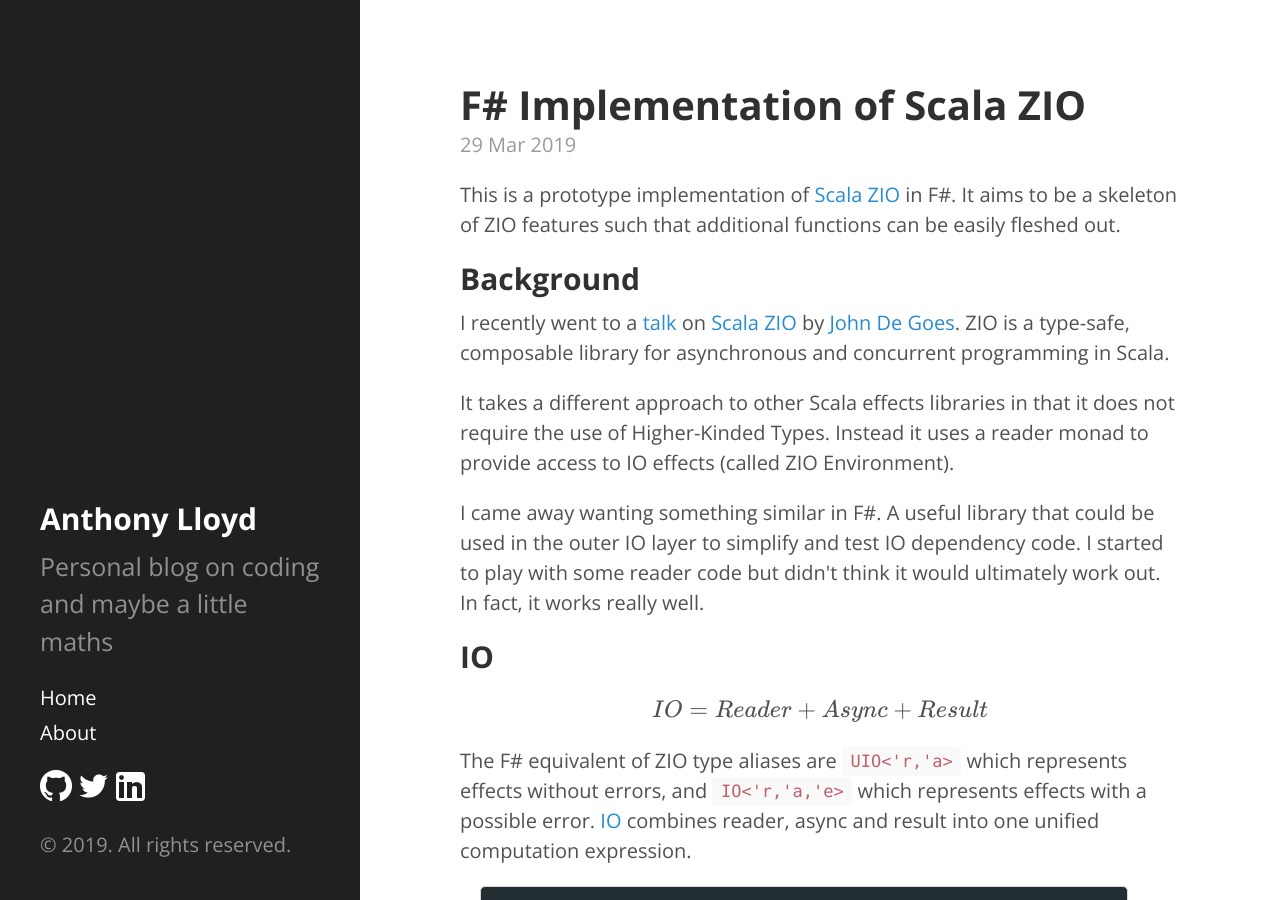
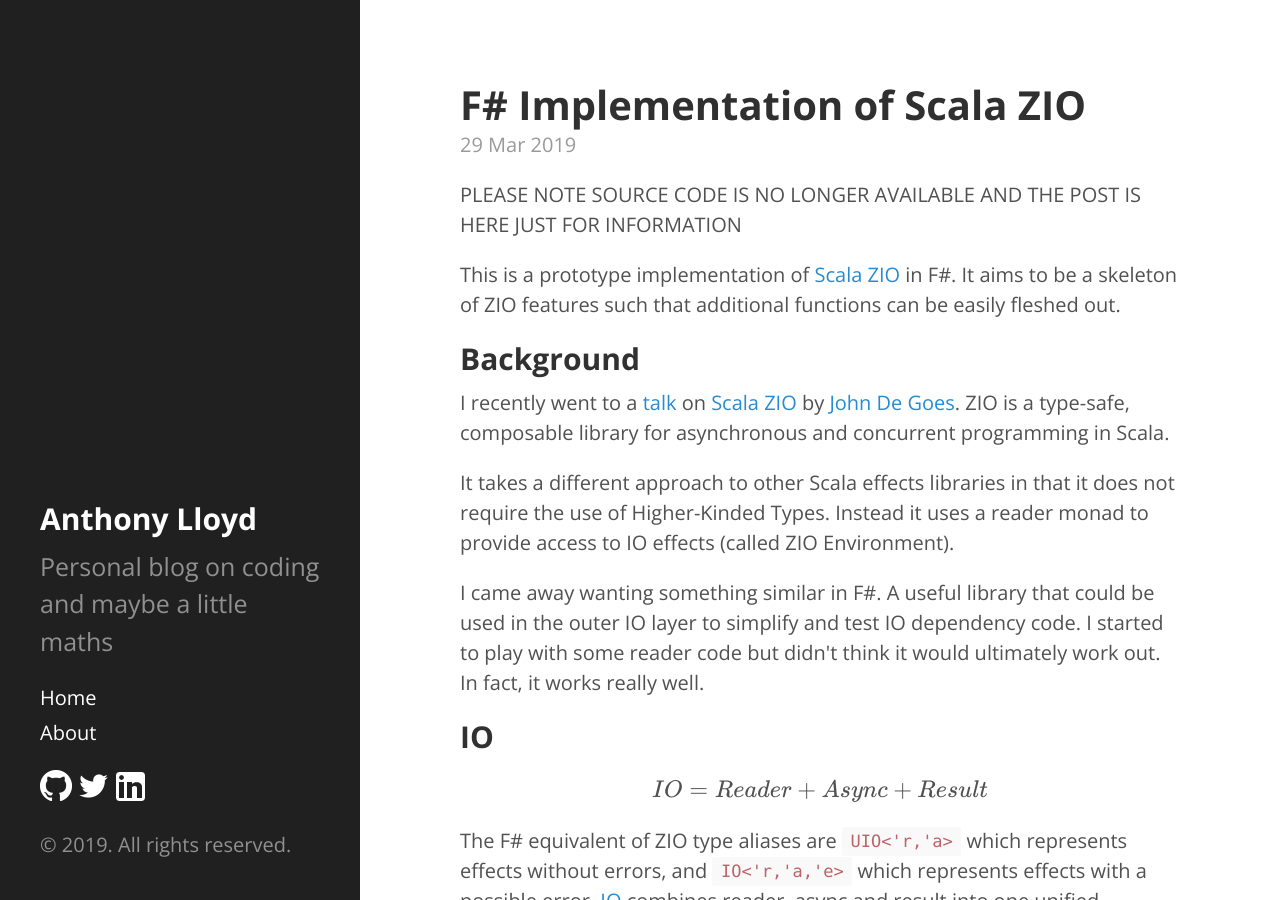
Before and after one commit to AnthonyLloyd/AnthonyLloyd.github.io, a Jekyll site: the page built from _posts/2019-03-29-io.html, in a window 1280 px wide and 900 px high. Built offline with Jekyll 4.4.1, drawn with Linux system fonts in a browser that asks for light colours; some web fonts are replaced; formulas are drawn with MathJax 3; comment, search, counter and statistics services are not loaded.

Commit message:
unhide posts with note

```diff
--- a/_posts/2018-12-14-mapslim.html
+++ b/_posts/2018-12-14-mapslim.html
@@ -4,8 +4,8 @@
 tags: [mapslim,setslim,listslim,dictionaryslim,fsion]
 description: "MapSlim - From DictionarySlim to Fsion"
 keywords: F#, mapslim, setslim, listslim, dictionyslim, fsion
-exclude: true
 ---
+<p>PLEASE NOTE SOURCE CODE IS NO LONGER AVAILABLE AND THE POST IS HERE JUST FOR INFORMATION</p>
 <p>This post is part of the <a href="https://sergeytihon.com/2018/10/22/f-advent-calendar-in-english-2018/">F# Advent Calendar 2018</a> series.
 Many thanks again to Sergey Tihon for organizing these.</p>
 <p>Recently while working on <a href="https://github.com/dotnet/corefxlab/blob/master/src/Microsoft.Experimental.Collections/Microsoft/Collections/Extensions/DictionarySlim.cs">DictionarySlim</a>
--- a/_posts/2019-03-29-io.html
+++ b/_posts/2019-03-29-io.html
@@ -4,8 +4,8 @@
 tags: [io,zio,async,reader,result]
 description: "F# Implementation of Scala ZIO"
 keywords: F#, io, zio, async, result
-exclude: true
 ---
+<p>PLEASE NOTE SOURCE CODE IS NO LONGER AVAILABLE AND THE POST IS HERE JUST FOR INFORMATION</p>
 <p>This is a prototype implementation of <a href="https://github.com/scalaz/scalaz-zio">Scala ZIO</a> in F#.
 It aims to be a skeleton of ZIO features such that additional functions can be easily fleshed out.</p>
 <h2>Background</h2>
@@ -125,19 +125,19 @@
 <span class="l">16: </span>
 </pre></td>
 <td class="snippet"><pre class="fssnip highlighted"><code lang="fsharp"><span class="k">let</span> <span onmouseout="hideTip(event, 'fs230', 1275)" onmouseover="showTip(event, 'fs230', 1275)" class="f">programRetry</span> <span onmouseout="hideTip(event, 'fs231', 1276)" onmouseover="showTip(event, 'fs231', 1276)" class="i">noRetry</span> <span class="o">=</span>
-    <span onmouseout="hideTip(event, 'fs212', 1277)" onmouseover="showTip(event, 'fs212', 1277)" class="k">io</span> {
-        <span class="k">do!</span> <span onmouseout="hideTip(event, 'fs222', 1278)" onmouseover="showTip(event, 'fs222', 1278)" class="t">Logger</span><span class="o">.</span><span onmouseout="hideTip(event, 'fs224', 1279)" onmouseover="showTip(event, 'fs224', 1279)" class="i">log</span> <span class="s">&quot;started&quot;</span>
-        <span class="k">do!</span> <span onmouseout="hideTip(event, 'fs218', 1280)" onmouseover="showTip(event, 'fs218', 1280)" class="t">Console</span><span class="o">.</span><span class="i">writeLine</span> <span class="s">&quot;Please enter your name:&quot;</span>
-        <span class="k">let!</span> <span onmouseout="hideTip(event, 'fs232', 1281)" onmouseover="showTip(event, 'fs232', 1281)" class="i">name</span> <span class="o">=</span> <span onmouseout="hideTip(event, 'fs218', 1282)" onmouseover="showTip(event, 'fs218', 1282)" class="t">Console</span><span class="o">.</span><span class="i">readLine</span>()
-        <span class="k">do!</span> <span onmouseout="hideTip(event, 'fs222', 1283)" onmouseover="showTip(event, 'fs222', 1283)" class="t">Logger</span><span class="o">.</span><span onmouseout="hideTip(event, 'fs224', 1284)" onmouseover="showTip(event, 'fs224', 1284)" class="i">log</span> (<span class="s">&quot;got name = &quot;</span> <span class="o">+</span> <span onmouseout="hideTip(event, 'fs232', 1285)" onmouseover="showTip(event, 'fs232', 1285)" class="i">name</span>)
+    <span onmouseout="hideTip(event, 'fs212', 1277)" onmouseover="showTip(event, 'fs212', 1277)" class="i">io</span> {
+        <span class="k">do!</span> <span onmouseout="hideTip(event, 'fs222', 1278)" onmouseover="showTip(event, 'fs222', 1278)" class="i">Logger</span><span class="o">.</span><span onmouseout="hideTip(event, 'fs224', 1279)" onmouseover="showTip(event, 'fs224', 1279)" class="i">log</span> <span class="s">&quot;started&quot;</span>
+        <span class="k">do!</span> <span onmouseout="hideTip(event, 'fs218', 1280)" onmouseover="showTip(event, 'fs218', 1280)" class="i">Console</span><span class="o">.</span><span class="i">writeLine</span> <span class="s">&quot;Please enter your name:&quot;</span>
+        <span class="k">let!</span> <span onmouseout="hideTip(event, 'fs232', 1281)" onmouseover="showTip(event, 'fs232', 1281)" class="i">name</span> <span class="o">=</span> <span onmouseout="hideTip(event, 'fs218', 1282)" onmouseover="showTip(event, 'fs218', 1282)" class="i">Console</span><span class="o">.</span><span class="i">readLine</span>()
+        <span class="k">do!</span> <span onmouseout="hideTip(event, 'fs222', 1283)" onmouseover="showTip(event, 'fs222', 1283)" class="i">Logger</span><span class="o">.</span><span onmouseout="hideTip(event, 'fs224', 1284)" onmouseover="showTip(event, 'fs224', 1284)" class="i">log</span> (<span class="s">&quot;got name = &quot;</span> <span class="o">+</span> <span onmouseout="hideTip(event, 'fs232', 1285)" onmouseover="showTip(event, 'fs232', 1285)" class="i">name</span>)
         <span class="k">let!</span> <span onmouseout="hideTip(event, 'fs233', 1286)" onmouseover="showTip(event, 'fs233', 1286)" class="i">thread</span> <span class="o">=</span>
-            <span onmouseout="hideTip(event, 'fs228', 1287)" onmouseover="showTip(event, 'fs228', 1287)" class="t">Persistence</span><span class="o">.</span><span class="i">persist</span> <span onmouseout="hideTip(event, 'fs232', 1288)" onmouseover="showTip(event, 'fs232', 1288)" class="i">name</span>
+            <span onmouseout="hideTip(event, 'fs228', 1287)" onmouseover="showTip(event, 'fs228', 1287)" class="i">Persistence</span><span class="o">.</span><span class="i">persist</span> <span onmouseout="hideTip(event, 'fs232', 1288)" onmouseover="showTip(event, 'fs232', 1288)" class="i">name</span>
             <span class="o">|&gt;</span> <span onmouseout="hideTip(event, 'fs201', 1289)" onmouseover="showTip(event, 'fs201', 1289)" class="t">IO</span><span class="o">.</span><span onmouseout="hideTip(event, 'fs189', 1290)" onmouseover="showTip(event, 'fs189', 1290)" class="f">timeout</span> <span class="n">1000</span>
             <span class="o">|&gt;</span> <span onmouseout="hideTip(event, 'fs201', 1291)" onmouseover="showTip(event, 'fs201', 1291)" class="t">IO</span><span class="o">.</span><span onmouseout="hideTip(event, 'fs164', 1292)" onmouseover="showTip(event, 'fs164', 1292)" class="f">retry</span> (<span onmouseout="hideTip(event, 'fs154', 1293)" onmouseover="showTip(event, 'fs154', 1293)" class="t">Schedule</span><span class="o">.</span><span onmouseout="hideTip(event, 'fs108', 1294)" onmouseover="showTip(event, 'fs108', 1294)" class="f">recurs</span> <span onmouseout="hideTip(event, 'fs231', 1295)" onmouseover="showTip(event, 'fs231', 1295)" class="i">noRetry</span>)
             <span class="o">|&gt;</span> <span onmouseout="hideTip(event, 'fs201', 1296)" onmouseover="showTip(event, 'fs201', 1296)" class="t">IO</span><span class="o">.</span><span onmouseout="hideTip(event, 'fs166', 1297)" onmouseover="showTip(event, 'fs166', 1297)" class="f">fork</span>
-        <span class="k">do!</span> <span onmouseout="hideTip(event, 'fs218', 1298)" onmouseover="showTip(event, 'fs218', 1298)" class="t">Console</span><span class="o">.</span><span class="i">writeLine</span> (<span class="s">&quot;Hi &quot;</span><span class="o">+</span><span onmouseout="hideTip(event, 'fs232', 1299)" onmouseover="showTip(event, 'fs232', 1299)" class="i">name</span>)
+        <span class="k">do!</span> <span onmouseout="hideTip(event, 'fs218', 1298)" onmouseover="showTip(event, 'fs218', 1298)" class="i">Console</span><span class="o">.</span><span class="i">writeLine</span> (<span class="s">&quot;Hi &quot;</span><span class="o">+</span><span onmouseout="hideTip(event, 'fs232', 1299)" onmouseover="showTip(event, 'fs232', 1299)" class="i">name</span>)
         <span class="k">do!</span> <span onmouseout="hideTip(event, 'fs233', 1300)" onmouseover="showTip(event, 'fs233', 1300)" class="i">thread</span>
-        <span class="k">do!</span> <span onmouseout="hideTip(event, 'fs222', 1301)" onmouseover="showTip(event, 'fs222', 1301)" class="t">Logger</span><span class="o">.</span><span onmouseout="hideTip(event, 'fs224', 1302)" onmouseover="showTip(event, 'fs224', 1302)" class="i">log</span> <span class="s">&quot;finished&quot;</span>
+        <span class="k">do!</span> <span onmouseout="hideTip(event, 'fs222', 1301)" onmouseover="showTip(event, 'fs222', 1301)" class="i">Logger</span><span class="o">.</span><span onmouseout="hideTip(event, 'fs224', 1302)" onmouseover="showTip(event, 'fs224', 1302)" class="i">log</span> <span class="s">&quot;finished&quot;</span>
         <span class="k">return</span> <span class="n">0</span>
     }
 </code></pre></td>
--- a/_posts/2019-05-17-fsion-00-introduction.html
+++ b/_posts/2019-05-17-fsion-00-introduction.html
@@ -4,8 +4,8 @@
 tags: [f#,fsion,database,timeseries]
 description: "Fsion - 0. Introduction"
 keywords: F#, fsion, database, timeseries
-exclude: true
 ---
+<p>PLEASE NOTE SOURCE CODE IS NO LONGER AVAILABLE AND THE POST IS HERE JUST FOR INFORMATION</p>
 <p><a href="https://github.com/AnthonyLloyd/Fsion">Fsion</a> is an EAVT (Entity, Attribute, Value, Time) time-series database for F#.</p>
 <p>The main idea is by storing value updates as compressed data series, an embedded in memory
 <a href="https://www.networkworld.com/article/3186634/what-is-bitemporal-and-why-should-the-enterprise-care.html">bitemporal</a>
--- a/_posts/2019-05-17-fsion-01-size.html
+++ b/_posts/2019-05-17-fsion-01-size.html
@@ -4,8 +4,8 @@
 tags: [f#,fsion,database,timeseries]
 description: "Fsion - 1. Size"
 keywords: F#, fsion, database, timeseries
-exclude: true
 ---
+<p>PLEASE NOTE SOURCE CODE IS NO LONGER AVAILABLE AND THE POST IS HERE JUST FOR INFORMATION</p>
 <p>Previously we introduced <a href="{% post_url 2019-05-17-fsion-00-introduction %}">Fsion - 0. Introduction</a>, now we will explore database size.</p>
 <p>The sample data set is around 10 months of daily position files for the 280
 <a href="https://www.ishares.com/uk/intermediaries/en/products/etf-product-list#!type=emeaIshares&amp;tab=overview&amp;view=list">iShares</a>
```
Also changed, not shown: other parts of _posts/2019-05-17-fsion-00-introduction.html (+0 -3 lines), 4 other files.
